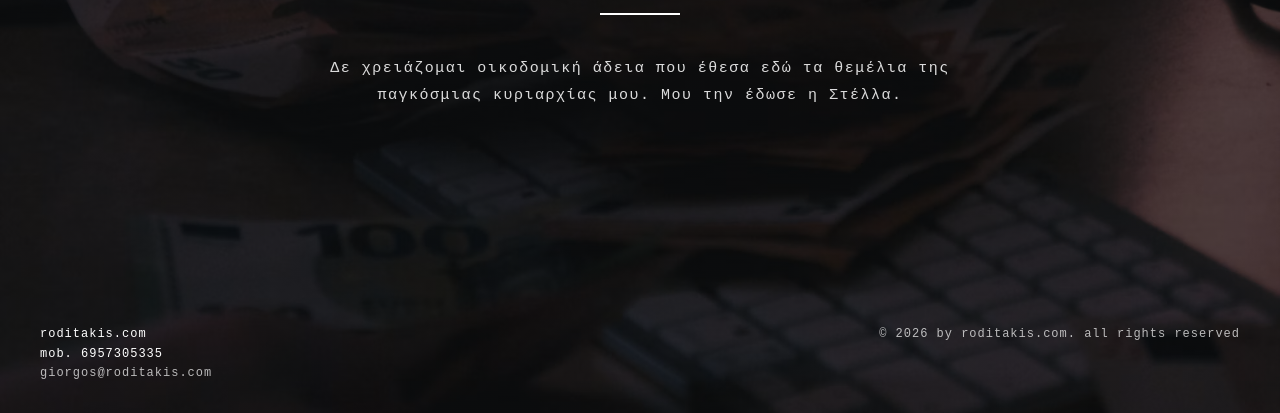
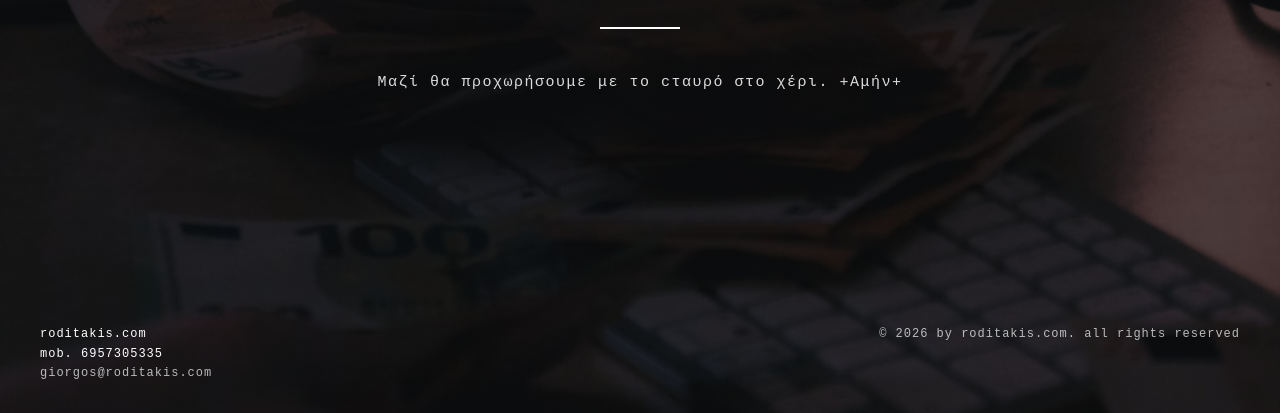
Before and after one commit to georgeroditakis-create/roditakis.com, a plain HTML site: page index.html in a window 1280 px wide. Shown: the part 387-800 px from the top of the page. Drawn offline with Linux system fonts and the light colour scheme.

Commit message:
Update index.html

```diff
--- a/index.html
+++ b/index.html
@@ -125,7 +125,7 @@
         <h1>Γιώργος Ροδιτάκης</h1>
         <h2>EXCLUSIVE ACCOUNTING & CONSULTING</h2>
         <div class="divider"></div>
-        <p class="punchline">Δε χρειάζομαι οικοδομική άδεια που έθεσα εδώ τα θεμέλια της παγκόσμιας κυριαρχίας μου. Μου την έδωσε η Στέλλα.</p>
+        <p class="punchline">Μαζί θα προχωρήσουμε με το cταυρό στο χέρι. +Αμήν+</p>
     </div>
 
     <div class="footer">
```
